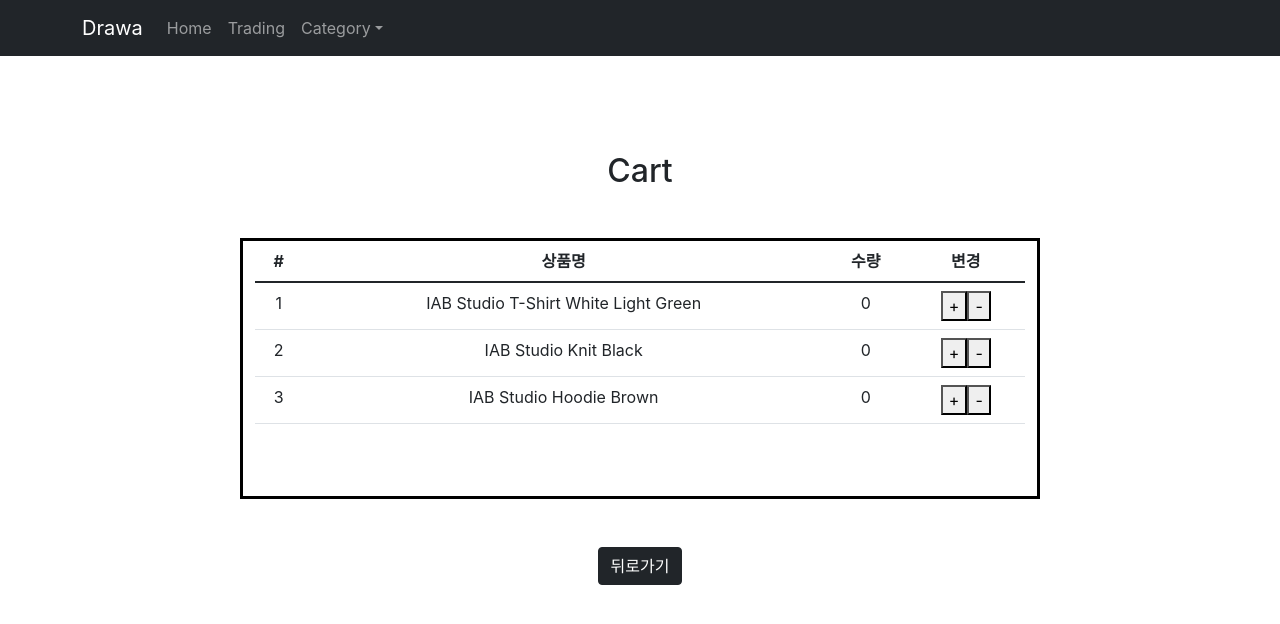
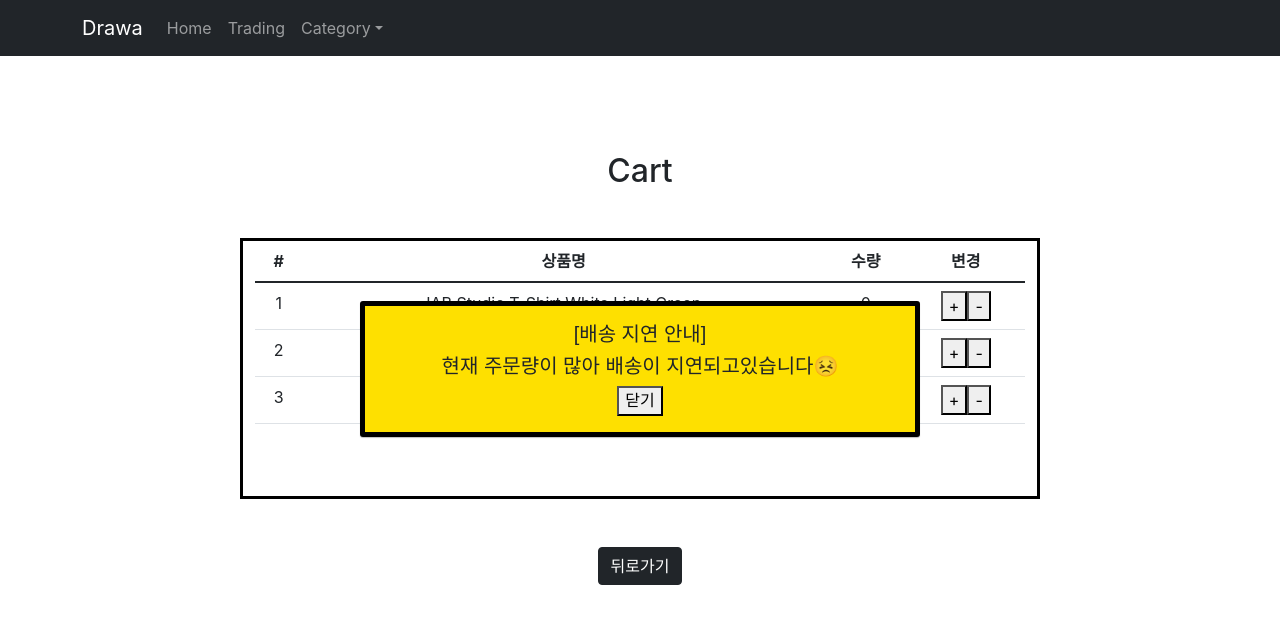
Before and after one commit to sitecreater/code_Drawa, a React (Create React App) app: page /cart in a window 1280 px wide. Shown: the top 624 px of the page. Built offline with nearby package versions, Linux system fonts and the light colour scheme; no server answers.

Commit message:
drawInfo 건들기전 Up

```diff
--- a/src/index.js
+++ b/src/index.js
@@ -29,7 +29,7 @@
   }
 }
 
-let Base = [
+let shopBase = [
   {
     id: 1,
     name: "IAB Studio T-Shirt White Light Green",
@@ -47,38 +47,38 @@
   },
 ];
 
-function reducer(state = Base, Action) {
+function reducer(state = shopBase, Action) {
   if (Action.type === "CategoryAdd") {
     let found = state.findIndex((a) => {
       return a.id === Action.payload.id;
     });
     if (found >= 0) {
-      let Basecopy = [...state];
-      Basecopy[found].quan++;
-      return Basecopy;
+      let shopBaseCopy = [...state];
+      shopBaseCopy[found].quan++;
+      return shopBaseCopy;
     } else {
-      let Basecopy = [...state];
-      Basecopy.push(Action.payload);
-      return Basecopy;
+      let shopBaseCopy = [...state];
+      shopBaseCopy.push(Action.payload);
+      return shopBaseCopy;
     }
   } else if (Action.type === "MountAdd") {
-    let Basecopy = [...state];
+    let shopBaseCopy = [...state];
     let found = state.findIndex((a) => {
       return a.id === Action.Data;
     });
-    Basecopy[found].quan++;
-    return Basecopy;
+    shopBaseCopy[found].quan++;
+    return shopBaseCopy;
   } else if (Action.type === "MountSubtract") {
-    let Basecopy = [...state];
+    let shopBaseCopy = [...state];
     let found = state.findIndex((a) => {
       return a.id === Action.Data;
     });
-    if (Basecopy[found].quan <= 0) {
-      Basecopy[found].quan = 0;
+    if (shopBaseCopy[found].quan <= 0) {
+      shopBaseCopy[found].quan = 0;
     } else {
-      Basecopy[found].quan--;
+      shopBaseCopy[found].quan--;
     }
-    return Basecopy;
+    return shopBaseCopy;
   } else {
     return state;
   }
--- a/src/pages/Cart.js
+++ b/src/pages/Cart.js
@@ -1,6 +1,6 @@
 import React from "react";
 import { Button, Table } from "react-bootstrap";
-import { useDispatch, useSelector } from "react-redux";
+import { connect, useDispatch, useSelector } from "react-redux";
 import { useNavigate } from "react-router-dom";
 import "./../styles/Cart.css";
 
@@ -56,9 +56,10 @@
             })}
           </tbody>
         </Table>
-        {props.alertBase === true ? (
-          <div className="my-alert">
-            <p>현재 몇명이 응모했습니다.</p>
+        {props.alertOpen === true ? (
+          <div className="buyAlert py-3">
+            <h5>[배송 지연 안내]</h5>
+            <h5>현재 주문량이 많아 배송이 지연되고있습니다😣</h5>
             <button
               onClick={() => {
                 dispatch({ type: "alertClose" });
@@ -80,4 +81,7 @@
     </div>
   );
 }
-export default Cart;
+function stateChangeProps(state) {
+  return { state: state.reducer, alertOpen: state.reducer2 };
+}
+export default connect(stateChangeProps)(Cart);
--- a/src/pages/MainPage.js
+++ b/src/pages/MainPage.js
@@ -12,7 +12,7 @@
   useEffect(() => {
     let timer = setTimeout(() => {
       setAlert(false);
-    }, 5000);
+    }, 3000);
     return () => {
       clearTimeout(timer);
     };
@@ -20,24 +20,31 @@
 
   return (
     <div className="MainPage">
+      <div className="main-bg"></div>
       <div>
         {alert === true ? (
           <div className="py-3">
-            <h5>알림허용을 안하셨나요?</h5>
+            <h3>환영합니다!</h3>
           </div>
         ) : null}
       </div>
-      <div className="main-bg"></div>
       <div className="container">
         <div className="row">
           <div className="col-md-6 pt-5">
             <img src={"https://github.com/sitecreater/storage_Drawa.github.io/blob/main/main.jpg?raw=true"} width="82%" alt="" />
           </div>
           <div className="col-md-6 pt-5 my-auto">
-            <div className="mainText pt-5">나만을 위한 한정판 신발을 얻어보세요</div>
-            <div className="subText">Drawa 사이트는 응모(draw)와 상품 구매 항목으로 나뉩니다.</div>
+            <div className="mainText pt-5">나만을 위한 신발을 얻어보세요👟</div>
+            <div className="subText">Drawa 사이트는 응모(Draw)와 상품 구매 항목으로 나뉩니다.</div>
             <div>어려움 없이 간편하게 응모하고 상품 구매도 편하게 이용할 수 있어요.</div>
             <div className="pt-5">
+              <div>
+                {alert === true ? (
+                  <div className="py-3">
+                    <h5>모바일 환경이면 Tip을 눌러주세요!</h5>
+                  </div>
+                ) : null}
+              </div>
               <Button variant="dark" as={Link} to="/draw" onClick={() => {}}>
                 드로우 상품 보러가기
               </Button>
--- a/src/pages/ShopPay.js
+++ b/src/pages/ShopPay.js
@@ -9,7 +9,7 @@
     <div className="ShopPay pt-5">
       <div className="container pt-5">
         <div className="row pt-5">
-          <h1 className="pt-5">지금은 구매가 불가능 해요😣</h1>
+          <h1 className="pt-5">준비된 상품이 모두 품절되었습니다😣</h1>
         </div>
         <div className="pt-5">
           <Button
--- a/src/styles/Cart.css
+++ b/src/styles/Cart.css
@@ -3,3 +3,22 @@
   max-width: 800px;
   margin: 35px auto;
 }
+
+.buyAlert {
+  box-sizing: border-box;
+  width: 35em;
+  max-width: 80%;
+  background: #fee000;
+  border: 5px solid #000000;
+  border-radius: 3px;
+  box-shadow: 0 1px 1px rgba(0, 0, 0, 0.25);
+  padding: 2em;
+  font-family: arial;
+  text-align: center;
+  position: absolute;
+  top: 50%;
+  left: 0;
+  right: 0;
+  margin: auto;
+  transform: translateY(-50%);
+}
```
